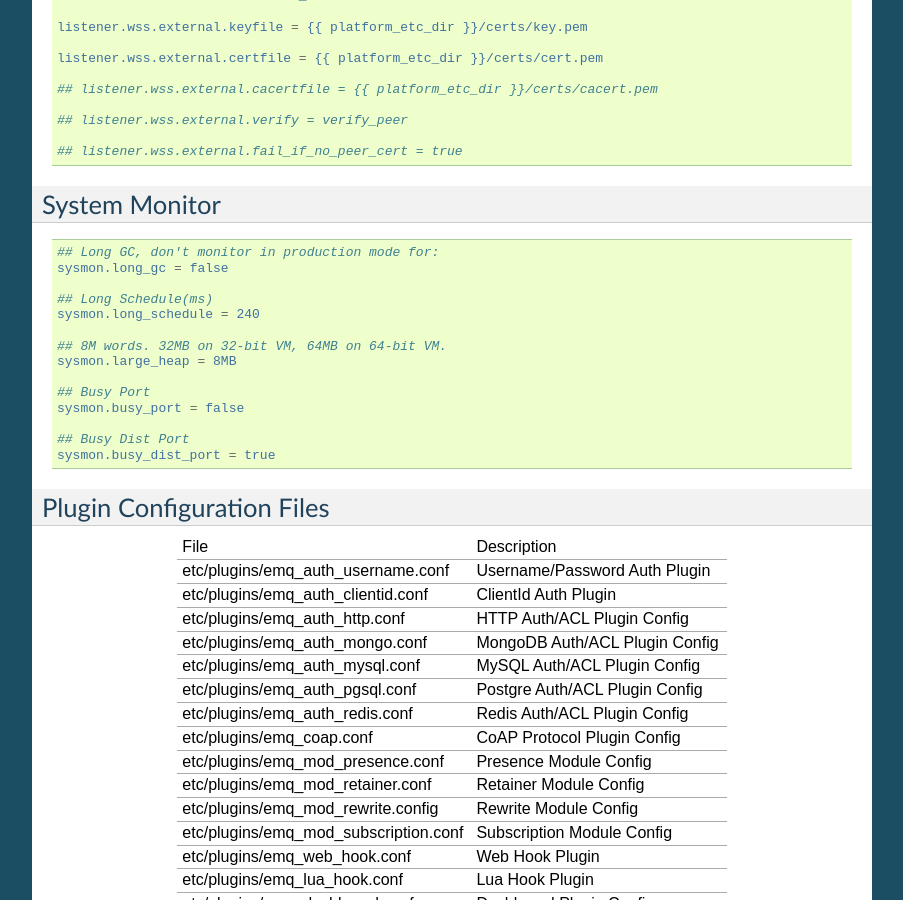
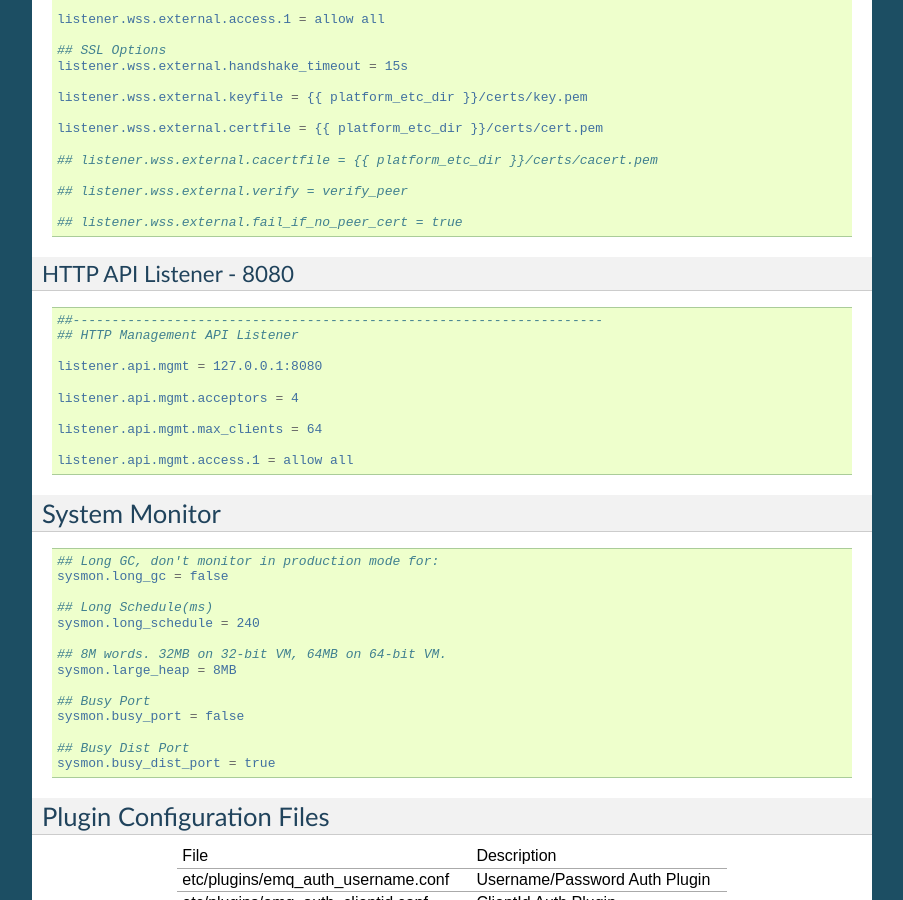
Before and after one commit to emqxarchive/emqx-docs-en, a Sphinx documentation site: the page built from source/config.rst, in a window 1280 px wide and 900 px high, scrolled down 8417 px. Shown: the whole window, without its empty margins (198-1101 px from the left). Built offline with Sphinx 7.4.7, drawn with Linux system fonts in a browser that asks for light colours; some of the changed text lies outside the part shown.

Commit message:
HTTP API Listener

```diff
--- a/source/config.rst
+++ b/source/config.rst
@@ -237,6 +237,9 @@ Enable the default ACL module:
 
 .. code-block:: properties
 
+    ## ACL nomatch
+    mqtt.acl_nomatch = allow
+
     ## Default ACL File
     mqtt.acl_file = etc/acl.conf
 
@@ -429,6 +432,8 @@ The TCP Ports occupied by the *EMQ* broker by default:
 +-----------+-----------------------------------+
 | 8084      | MQTT/WebSocket/SSL                |
 +-----------+-----------------------------------+
+| 8080      | HTTP Management API               |
++-----------+-----------------------------------+
 
 Listener Parameters:
 
@@ -592,6 +597,22 @@ MQTT/Websocket/SSL Listener - 8084
 
     ## listener.wss.external.fail_if_no_peer_cert = true
 
+HTTP API Listener - 8080
+------------------------
+
+.. code-block:: properties
+
+    ##--------------------------------------------------------------------
+    ## HTTP Management API Listener
+
+    listener.api.mgmt = 127.0.0.1:8080
+
+    listener.api.mgmt.acceptors = 4
+
+    listener.api.mgmt.max_clients = 64
+
+    listener.api.mgmt.access.1 = allow all
+
 --------------
 System Monitor
 --------------
```
